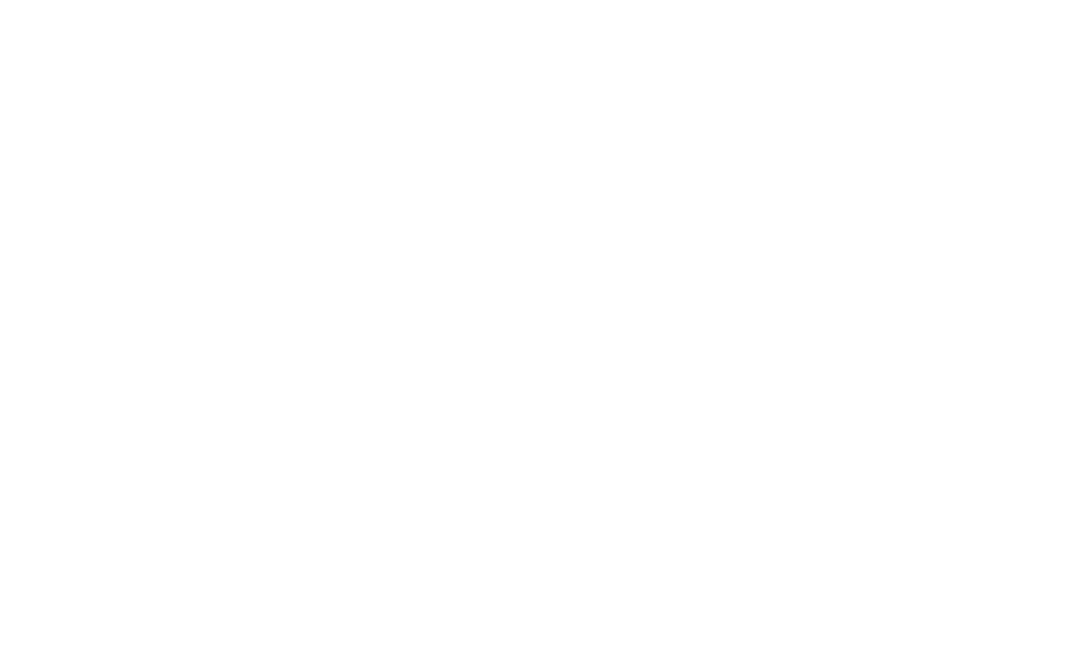
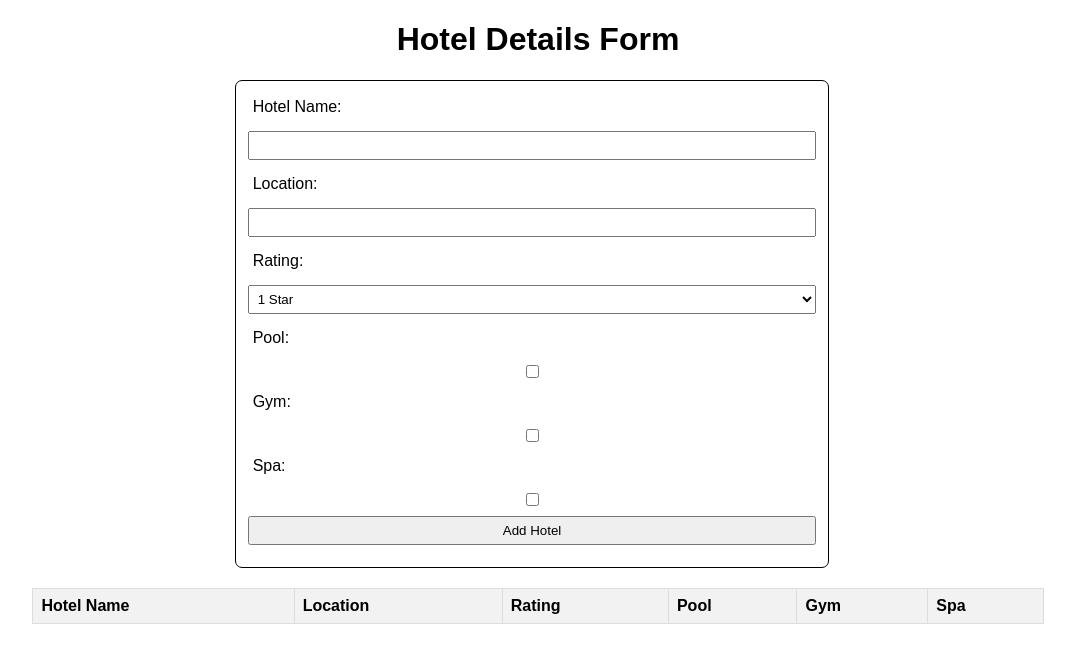
Before and after one commit to iamneo-production/ebdbbebbbabfbfdfaabeabebbbcffcc, a website: page hotelform/public/index.html in a window 1280 px wide. Shown: the whole page, without its empty margins (102-1177 px from the left). Drawn offline with Linux system fonts and the light colour scheme.

Commit message:
Backup Commit

```diff
--- a/hotelform/public/index.html
+++ b/hotelform/public/index.html
@@ -1,12 +1,120 @@
 <!DOCTYPE html>
 <html lang="en">
 <head>
-  <meta charset="UTF-8">
-  <meta http-equiv="X-UA-Compatible" content="IE=edge">
-  <meta name="viewport" content="width=device-width, initial-scale=1.0">
-  <title>Avengers</title>
+    <meta charset="UTF-8">
+    <meta name="viewport" content="width=device-width, initial-scale=1.0">
+    <title>Hotel Details Form</title>
+    <style>
+        body {
+            font-family: Arial, sans-serif;
+        }
+        h1{
+            text-align: center;
+        }
+        form {
+            border-radius: 7px;
+            border: 1px solid;
+            width: 45%;
+            display: grid;
+            padding: 12px;
+            margin-left: 26%;
+        }
+        label, input, select, button {
+            display: block;
+            margin-bottom: 10px;
+            padding: 5px;
+        }
+        table {
+            border-collapse: collapse;
+            width: 80%;
+            margin: 20px;
+            margin-left: 10%;
+        }
+        th, td {
+            border: 1px solid #ddd;
+            padding: 8px;
+            text-align: left;
+        }
+        th {
+            background-color: #f2f2f2;
+        }
+    </style>
 </head>
 <body>
+    <h1>Hotel Details Form</h1>
+    <form id="hotelForm">
+        <label for="hotelName">Hotel Name:</label>
+        <input type="text" id="hotelName" required>
 
+        <label for="location">Location:</label>
+        <input type="text" id="location" required>
+
+        <label for="rating">Rating:</label>
+        <select id="rating" required>
+            <option value="1">1 Star</option>
+            <option value="2">2 Stars</option>
+            <option value="3">3 Stars</option>
+            <option value="4">4 Stars</option>
+            <option value="5">5 Stars</option>
+        </select>
+
+        <label for="pool">Pool:</label>
+        <input type="checkbox" id="pool">
+
+        <label for="gym">Gym:</label>
+        <input type="checkbox" id="gym">
+
+        <label for="spa">Spa:</label>
+        <input type="checkbox" id="spa">
+
+        <button type="submit">Add Hotel</button>
+    </form>
+
+    <table id="hotelTable">
+        <thead>
+            <tr>
+                <th>Hotel Name</th>
+                <th>Location</th>
+                <th>Rating</th>
+                <th>Pool</th>
+                <th>Gym</th>
+                <th>Spa</th>
+            </tr>
+        </thead>
+        <tbody id="hotelList">
+        </tbody>
+    </table>
+
+    <script>
+        const hotelForm = document.getElementById('hotelForm');
+        const hotelTable = document.getElementById('hotelTable');
+        const hotelList = document.getElementById('hotelList');
+
+        hotelForm.addEventListener('submit', function (e) {
+            e.preventDefault();
+
+            const hotelName = document.getElementById('hotelName').value;
+            const location = document.getElementById('location').value;
+            const rating = document.getElementById('rating').value;
+            const pool = document.getElementById('pool').checked;
+            const gym = document.getElementById('gym').checked;
+            const spa = document.getElementById('spa').checked;
+
+            const newRow = document.createElement('tr');
+            newRow.innerHTML = `
+                <td>${hotelName}</td>
+                <td>${location}</td>
+                <td>${rating}</td>
+                <td>${pool ? 'Yes' : 'No'}</td>
+                <td>${gym ? 'Yes' : 'No'}</td>
+                <td>${spa ? 'Yes' : 'No'}</td>
+            `;
+
+            hotelList.appendChild(newRow);
+
+            // Clear the form
+            hotelForm.reset();
+        });
+    </script>
 </body>
 </html>
```
